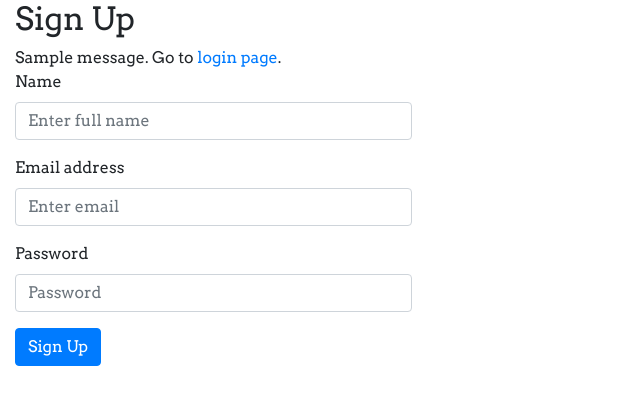
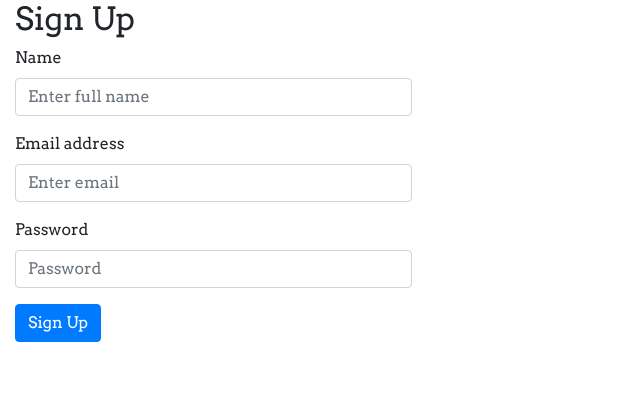
Before and after one commit to priyavprashanth/capstone, a Flask app: page /signup in a window 1280 px wide. Shown: the part 56-461 px from the top of the page, without its empty margins (0-640 px from the left). Run offline with Flask 2, Linux system fonts and the light colour scheme; tables that the repository leaves empty hold one stand-in row (values such as "Sample post"); one stand-in notice (Sample message) is shown; some libraries are stand-ins or nearby versions.

Commit message:
Removed unwanted messages

```diff
--- a/steps_logger/templates/signup.html
+++ b/steps_logger/templates/signup.html
@@ -7,12 +7,7 @@
 <div class="col-md-4 col-md-offset-4">
   <form method="POST" action="/signup">
     <h2>Sign Up</h2>
-    {% with messages = get_flashed_messages() %} {% if messages %}
-    <div class="notification is-danger">
-      {{ messages[0] }}. Go to
-      <a href="{{ url_for('auth.login') }}">login page</a>.
-    </div>
-    {% endif %} {% endwith %}
+
     <div class="form-group">
       <label for="name">Name</label>
       <input
```
